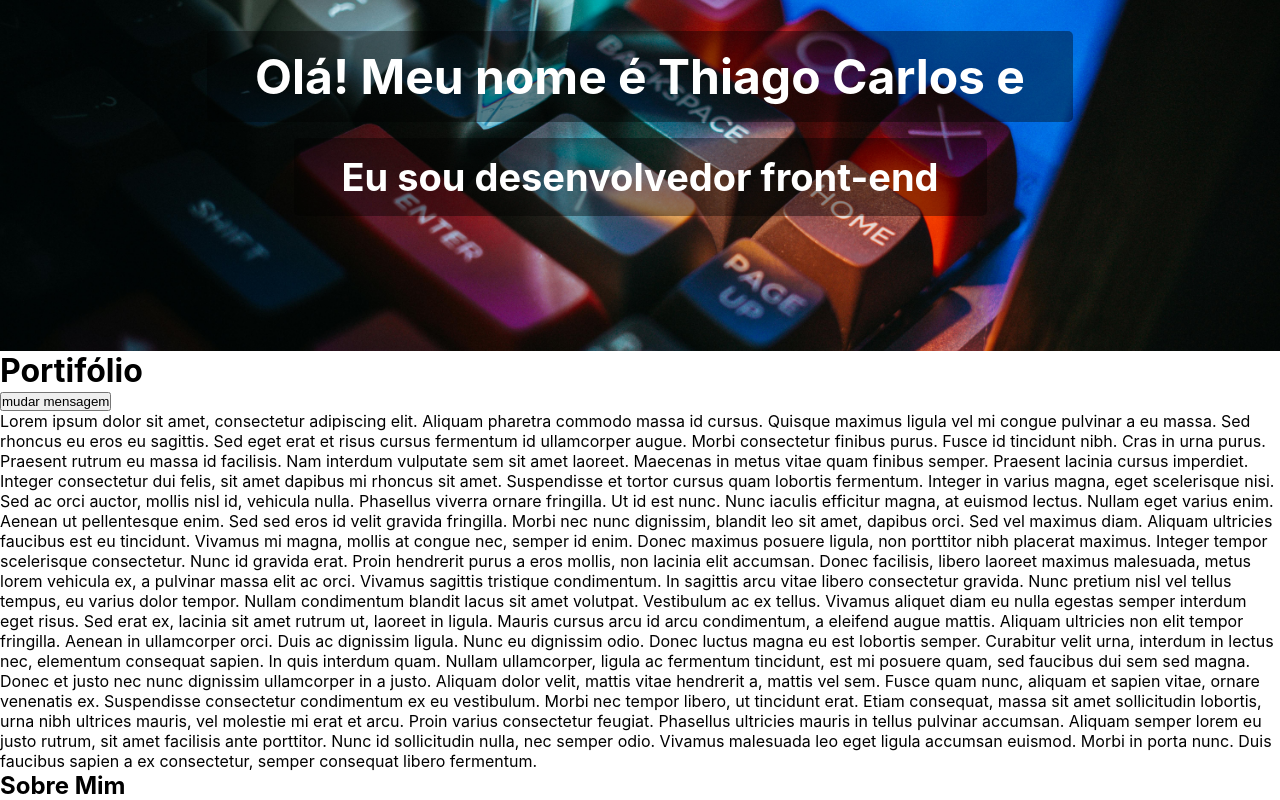
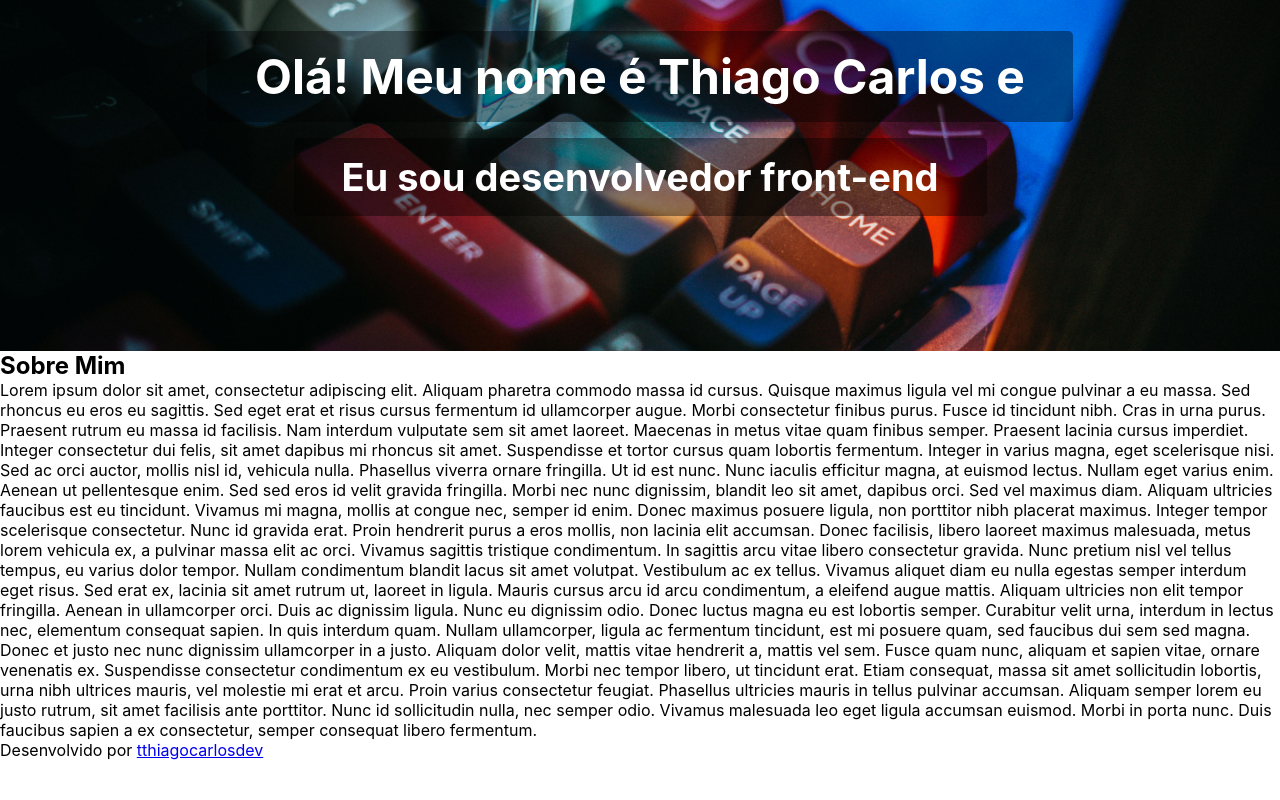
Before and after one commit to tthiagocarlosdev/portfolio, a React (Create React App) app: page / in a window 1280 px wide. Shown: the part 209-1009 px from the top of the page. After the commit the page ends 969 px from the top, so only its background shows below. Built offline with nearby package versions, Linux system fonts and the light colour scheme.

Commit message:
Adicionar arquivos de build para deploy no GitHub Pages

```diff
--- a/src/App.js
+++ b/src/App.js
@@ -1,8 +1,8 @@
 import React, { useState } from "react";
 import "./App.css";
-import Header from "./components/Header"
-import SobreMim from "./components/SombreMim";
-import Teste from "./components/Teste";
+import Header from "./components/Header";
+import Main from "../src/components/Main";
+import Footer from "./components/Footer";
 
 
 const App = () => {
@@ -11,13 +11,8 @@ const App = () => {
   return(
     <>
       <Header/>
-      <div className="container">
-        <h1>{message}</h1>
-
-      </div>
-      <button onClick={() => setMessage(`Welcome to React!`)}> mudar mensagem</button>
-      <Teste/>
-      <SobreMim/>
+      <Main/>
+      <Footer/>
     </>
 
   )
--- /dev/null
+++ b/src/components/Footer.js
@@ -0,0 +1,11 @@
+import React from "react";
+
+const Footer = () => {
+    return (
+        <footer>
+            <p>Desenvolvido por <a href="#"> tthiagocarlosdev</a> </p>
+        </footer>
+     );
+}
+
+export default Footer;
--- /dev/null
+++ b/src/components/Main.js
@@ -0,0 +1,10 @@
+import React from "react";
+import SobreMim from "./SombreMim";
+
+const Main = () => {
+    return (
+        <SobreMim/>
+     );
+}
+
+export default Main;
--- a/src/components/SombreMim.js
+++ b/src/components/SombreMim.js
@@ -1,9 +1,11 @@
 import React from "react";
+import Teste from "../components/Teste";
 
 function SobreMim(){
     return <>
         <div id="sobreMim">
             <h2>Sobre Mim</h2>
+            <Teste/>
         </div>
     </>
 
```
